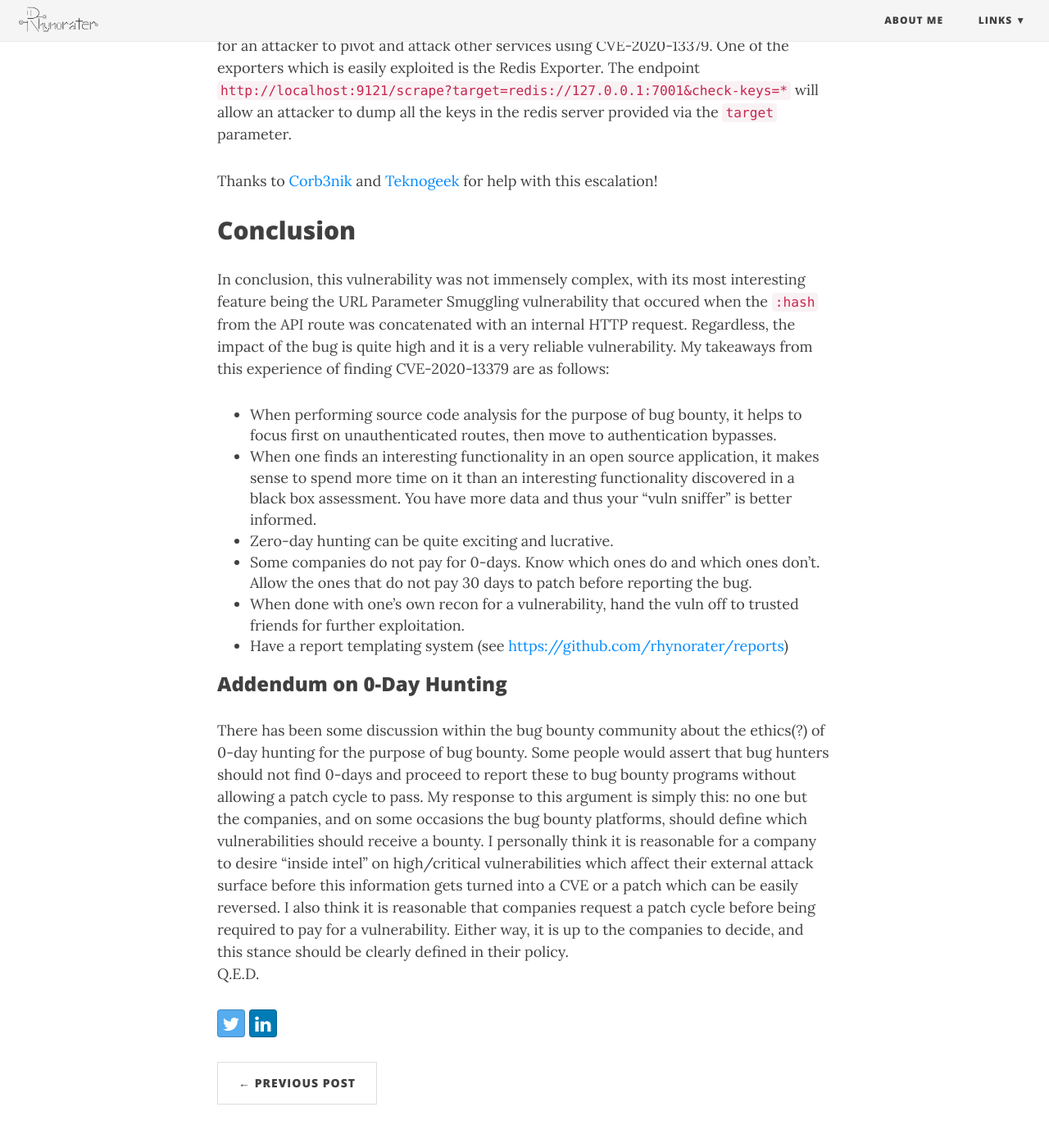
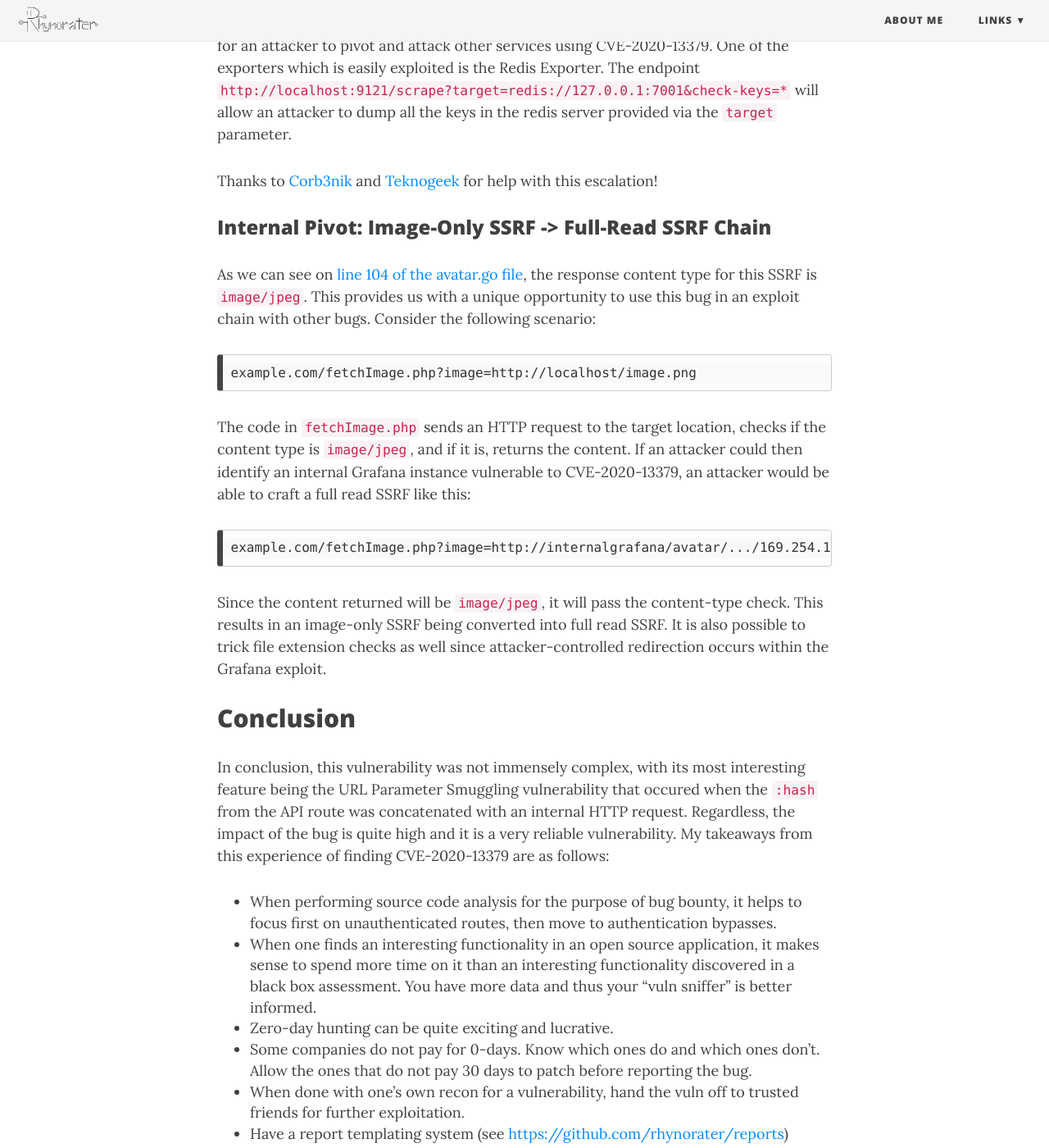
Before and after one commit to Rhynorater/rhynorater.github.io, a Jekyll site: the page built from _posts/2020-08-01-CVE-2020-13379-Write-Up.md, in a window 1280 px wide and 1400 px high, scrolled down 6268 px. Shown: the whole window at 82% size. Built offline with Jekyll 4.4.1, drawn with Linux system fonts in a browser that asks for light colours; nearby versions of some CDN libraries.

Commit message:
adding part about internal exploitation

````diff
--- a/_posts/2020-08-01-CVE-2020-13379-Write-Up.md
+++ b/_posts/2020-08-01-CVE-2020-13379-Write-Up.md
@@ -169,6 +169,18 @@
 
 Thanks to [Corb3nik](https://twitter.com/Corb3nik) and [Teknogeek](https://twitter.com/0xteknogeek) for help with this escalation!
 
+### Internal Pivot: Image-Only SSRF -> Full-Read SSRF Chain
+
+As we can see on [line 104 of the avatar.go file](https://github.com/grafana/grafana/blob/78febbbeef1f23ccbb88c2bd3acd2e9c2011e02a/pkg/api/avatar/avatar.go#L90;L115), the response content type for this SSRF is `image/jpeg`. This provides us with a unique opportunity to use this bug in an exploit chain with other bugs. Consider the following scenario:
+```
+example.com/fetchImage.php?image=http://localhost/image.png
+```
+The code in `fetchImage.php` sends an HTTP request to the target location, checks if the content type is `image/jpeg`, and if it is, returns the content. If an attacker could then identify an internal Grafana instance vulnerable to CVE-2020-13379, an attacker would be able to craft a full read SSRF like this:
+```
+example.com/fetchImage.php?image=http://internalgrafana/avatar/.../169.254.169.254
+```
+Since the content returned will be `image/jpeg`, it will pass the content-type check. This results in an image-only SSRF being converted into full read SSRF. It is also possible to trick file extension checks as well since attacker-controlled redirection occurs within the Grafana exploit.
+
 ## Conclusion
 In conclusion, this vulnerability was not immensely complex, with its most interesting feature being the URL Parameter Smuggling vulnerability that occured when the `:hash` from the API route was concatenated with an internal HTTP request. Regardless, the impact of the bug is quite high and it is a very reliable vulnerability. My takeaways from this experience of finding CVE-2020-13379 are as follows:
 * When performing source code analysis for the purpose of bug bounty, it helps to focus first on unauthenticated routes, then move to authentication bypasses.
````
